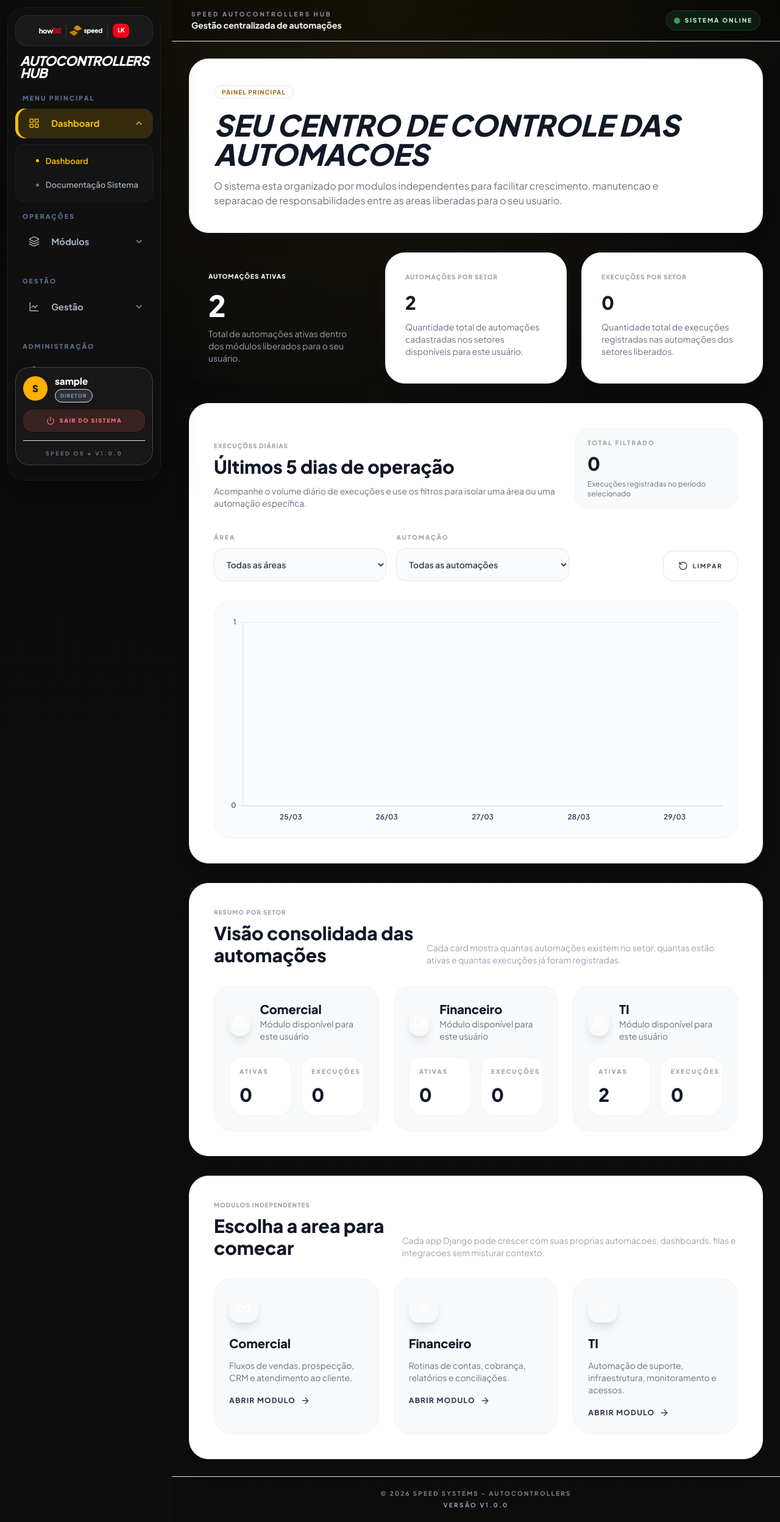
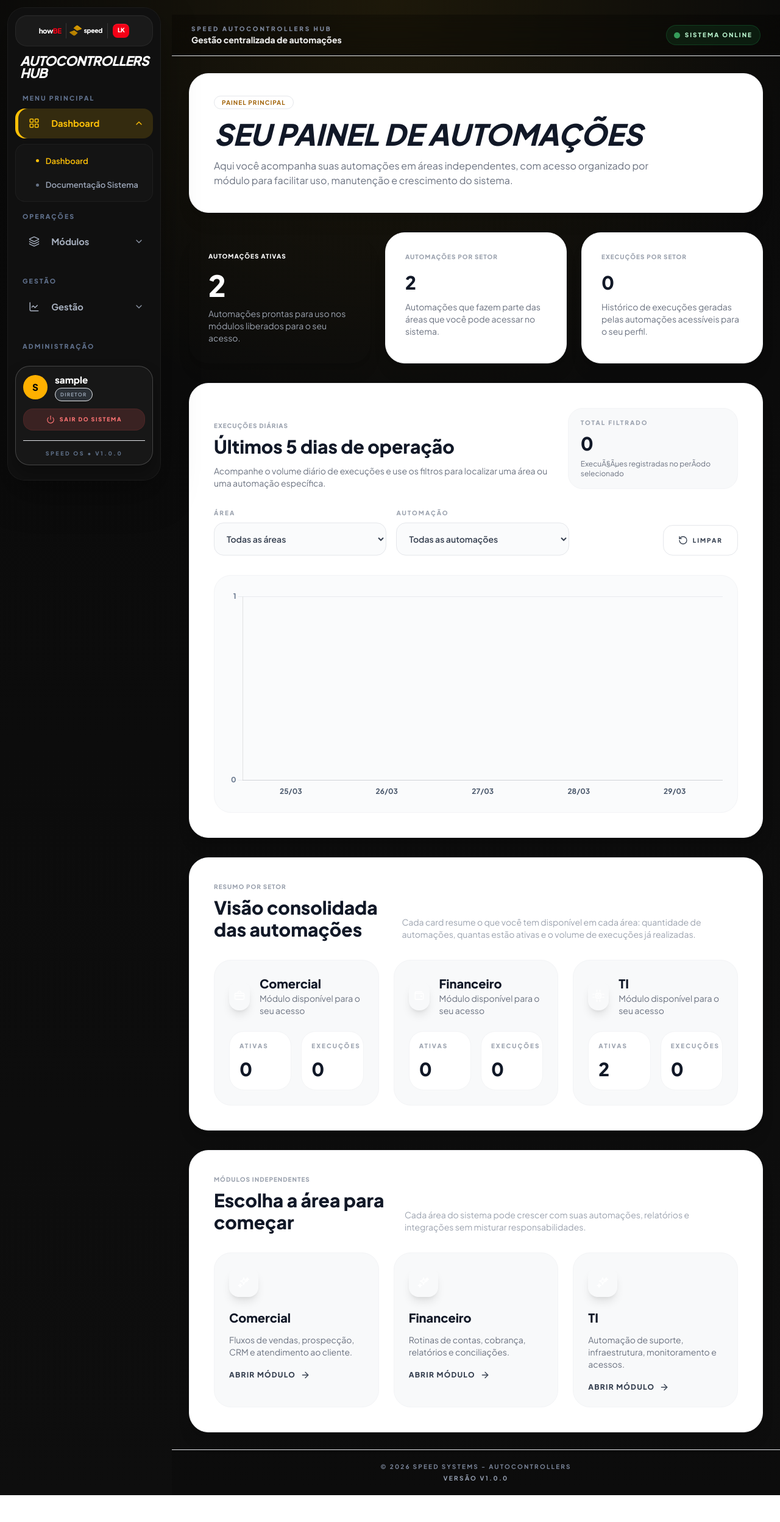
Before and after one commit to eliasneto/Gerenciador_Automacoes, a Django app: page /dashboard/ in a window 1280 px wide. Shown: the whole page at 61% size. After the commit the page ends 2452 px from the top, so only its background shows below. Run offline with Django 5.2, Linux system fonts and the light colour scheme; the visitor is signed in with stand-in values (Sample User, id 1); data comes from the database, SQL or seed files in the repository; data that the repository does not hold is empty; some libraries are stand-ins or nearby versions.

Commit message:
melhorias na versão 1.0.0

```diff
--- a/templates/core/dashboard.html
+++ b/templates/core/dashboard.html
@@ -1,5 +1,5 @@
 {% extends 'base.html' %}
-
+{% load ui_icons %}
 {% block title %}Dashboard | Speed AutoControllers{% endblock %}
 
 {% block content %}
@@ -8,9 +8,9 @@
         <span class="text-[10px] py-1 px-3 bg-ageis-yellow/10 rounded-full text-yellow-700 font-bold uppercase tracking-widest border border-ageis-yellow/20">
             Painel Principal
         </span>
-        <h1 class="text-3xl md:text-5xl font-black italic uppercase text-gray-900 mt-5 leading-none">Seu centro de controle das automacoes</h1>
+        <h1 class="text-3xl md:text-5xl font-black italic uppercase text-gray-900 mt-5 leading-none">Seu painel de automações</h1>
         <p class="text-gray-500 mt-4 max-w-3xl">
-            O sistema esta organizado por modulos independentes para facilitar crescimento, manutencao e separacao de responsabilidades entre as areas liberadas para o seu usuario.
+            Aqui você acompanha suas automações em áreas independentes, com acesso organizado por módulo para facilitar uso, manutenção e crescimento do sistema.
         </p>
     </div>
 </section>
@@ -19,17 +19,17 @@
     <article class="bg-ageis-black text-white rounded-[2rem] p-8 shadow-xl">
         <p class="text-[10px] uppercase tracking-widest text-ageis-yellow font-black">Automações ativas</p>
         <strong class="block text-5xl font-black mt-4">{{ total_active_automations }}</strong>
-        <p class="text-gray-400 mt-3 text-sm">Total de automações ativas dentro dos módulos liberados para o seu usuário.</p>
+        <p class="text-gray-400 mt-3 text-sm">Automações prontas para uso nos módulos liberados para o seu acesso.</p>
     </article>
     <article class="bg-white rounded-[2rem] p-8 shadow-xl border border-gray-100">
         <p class="text-[10px] uppercase tracking-widest text-gray-400 font-black">Automações por setor</p>
         <strong class="block text-3xl font-black mt-4 text-gray-900">{{ total_automations }}</strong>
-        <p class="text-gray-500 mt-3 text-sm">Quantidade total de automações cadastradas nos setores disponíveis para este usuário.</p>
+        <p class="text-gray-500 mt-3 text-sm">Automações que fazem parte das áreas que você pode acessar no sistema.</p>
     </article>
     <article class="bg-white rounded-[2rem] p-8 shadow-xl border border-gray-100">
         <p class="text-[10px] uppercase tracking-widest text-gray-400 font-black">Execuções por setor</p>
         <strong class="block text-3xl font-black mt-4 text-gray-900">{{ total_executions }}</strong>
-        <p class="text-gray-500 mt-3 text-sm">Quantidade total de execuções registradas nas automações dos setores liberados.</p>
+        <p class="text-gray-500 mt-3 text-sm">Histórico de execuções geradas pelas automações acessíveis para o seu perfil.</p>
     </article>
 </section>
 
@@ -38,12 +38,12 @@
         <div>
             <p class="text-[10px] uppercase tracking-widest text-gray-400 font-black">Execuções diárias</p>
             <h2 class="text-2xl md:text-3xl font-black text-gray-900 mt-2">Últimos 5 dias de operação</h2>
-            <p class="text-sm text-gray-500 mt-3 max-w-2xl">Acompanhe o volume diário de execuções e use os filtros para isolar uma área ou uma automação específica.</p>
+            <p class="text-sm text-gray-500 mt-3 max-w-2xl">Acompanhe o volume diário de execuções e use os filtros para localizar uma área ou uma automação específica.</p>
         </div>
         <div class="rounded-[1.5rem] border border-gray-100 bg-[#F8F9FA] px-5 py-4 min-w-[220px]">
             <p class="text-[10px] uppercase tracking-[0.2em] text-gray-400 font-black">Total filtrado</p>
             <strong class="block text-3xl font-black text-gray-900 mt-2">{{ chart_total }}</strong>
-            <p class="text-xs text-gray-500 mt-2">Execuções registradas no período selecionado</p>
+            <p class="text-xs text-gray-500 mt-2">ExecuÃ§Ãµes registradas no perÃ­odo selecionado</p>
         </div>
     </div>
 
@@ -92,20 +92,19 @@
             <p class="text-[10px] uppercase tracking-widest text-gray-400 font-black">Resumo por setor</p>
             <h2 class="text-2xl md:text-3xl font-black text-gray-900 mt-2">Visão consolidada das automações</h2>
         </div>
-        <p class="text-sm text-gray-400 max-w-2xl">Cada card mostra quantas automações existem no setor, quantas estão ativas e quantas execuções já foram registradas.</p>
+        <p class="text-sm text-gray-400 max-w-2xl">Cada card resume o que você tem disponível em cada área: quantidade de automações, quantas estão ativas e o volume de execuções já realizadas.</p>
     </div>
-
     <div class="grid grid-cols-1 xl:grid-cols-3 gap-6">
         {% for sector in sector_metrics %}
             <article class="rounded-[1.75rem] border border-gray-100 bg-[#F8F9FA] p-6 hover:shadow-xl transition-all">
                 <div class="flex items-start justify-between gap-4">
                     <div class="flex items-center gap-4">
                         <div class="w-12 h-12 rounded-2xl bg-ageis-black text-ageis-yellow flex items-center justify-center shadow-lg">
-                            <i data-lucide="{{ sector.icon }}" class="w-5 h-5"></i>
+                            {% app_icon sector.icon|default:'sparkles' 'w-5 h-5' %}
                         </div>
                         <div>
                             <h3 class="text-xl font-black text-gray-900">{{ sector.label }}</h3>
-                            <p class="text-sm text-gray-500">Módulo disponível para este usuário</p>
+                            <p class="text-sm text-gray-500">Módulo disponível para o seu acesso</p>
                         </div>
                     </div>
                 </div>
@@ -130,22 +129,21 @@
 <section class="bg-white rounded-[2rem] shadow-xl border border-gray-100 p-8 md:p-10">
     <div class="flex flex-col md:flex-row md:items-end md:justify-between gap-4 mb-8">
         <div>
-            <p class="text-[10px] uppercase tracking-widest text-gray-400 font-black">Modulos independentes</p>
-            <h2 class="text-2xl md:text-3xl font-black text-gray-900 mt-2">Escolha a area para comecar</h2>
+            <p class="text-[10px] uppercase tracking-widest text-gray-400 font-black">Módulos independentes</p>
+            <h2 class="text-2xl md:text-3xl font-black text-gray-900 mt-2">Escolha a área para começar</h2>
         </div>
-        <p class="text-sm text-gray-400 max-w-xl">Cada app Django pode crescer com suas proprias automacoes, dashboards, filas e integracoes sem misturar contexto.</p>
+        <p class="text-sm text-gray-400 max-w-xl">Cada área do sistema pode crescer com suas automações, relatórios e integrações sem misturar responsabilidades.</p>
     </div>
-
     <div class="grid grid-cols-1 md:grid-cols-3 gap-6">
         {% for module in modules %}
             <a href="{% url module.url_name %}" class="group rounded-[1.75rem] border border-gray-100 bg-[#F8F9FA] p-6 hover:shadow-xl hover:-translate-y-1 transition-all">
-                <div class="w-12 h-12 rounded-2xl bg-ageis-black text-ageis-yellow flex items-center justify-center text-sm font-black shadow-lg">
-                    {{ module.icon }}
+                <div class="w-12 h-12 rounded-2xl bg-ageis-black text-ageis-yellow flex items-center justify-center shadow-lg">
+                    {% app_icon module.icon|default:'sparkles' 'w-5 h-5' %}
                 </div>
                 <h3 class="text-xl font-black text-gray-900 mt-5">{{ module.name }}</h3>
                 <p class="text-sm text-gray-500 mt-3">{{ module.description }}</p>
                 <span class="inline-flex items-center gap-2 mt-5 text-xs font-black uppercase tracking-widest text-gray-700 group-hover:text-black">
-                    Abrir modulo
+                    Abrir módulo
                     <i data-lucide="arrow-right" class="w-4 h-4"></i>
                 </span>
             </a>
@@ -171,7 +169,7 @@
                 labels: labels,
                 datasets: [
                     {
-                        label: 'Execuções diárias',
+                        label: 'ExecuÃ§Ãµes diÃ¡rias',
                         data: values,
                         backgroundColor: 'rgba(255, 193, 7, 0.78)',
                         borderColor: '#f4b400',
```
